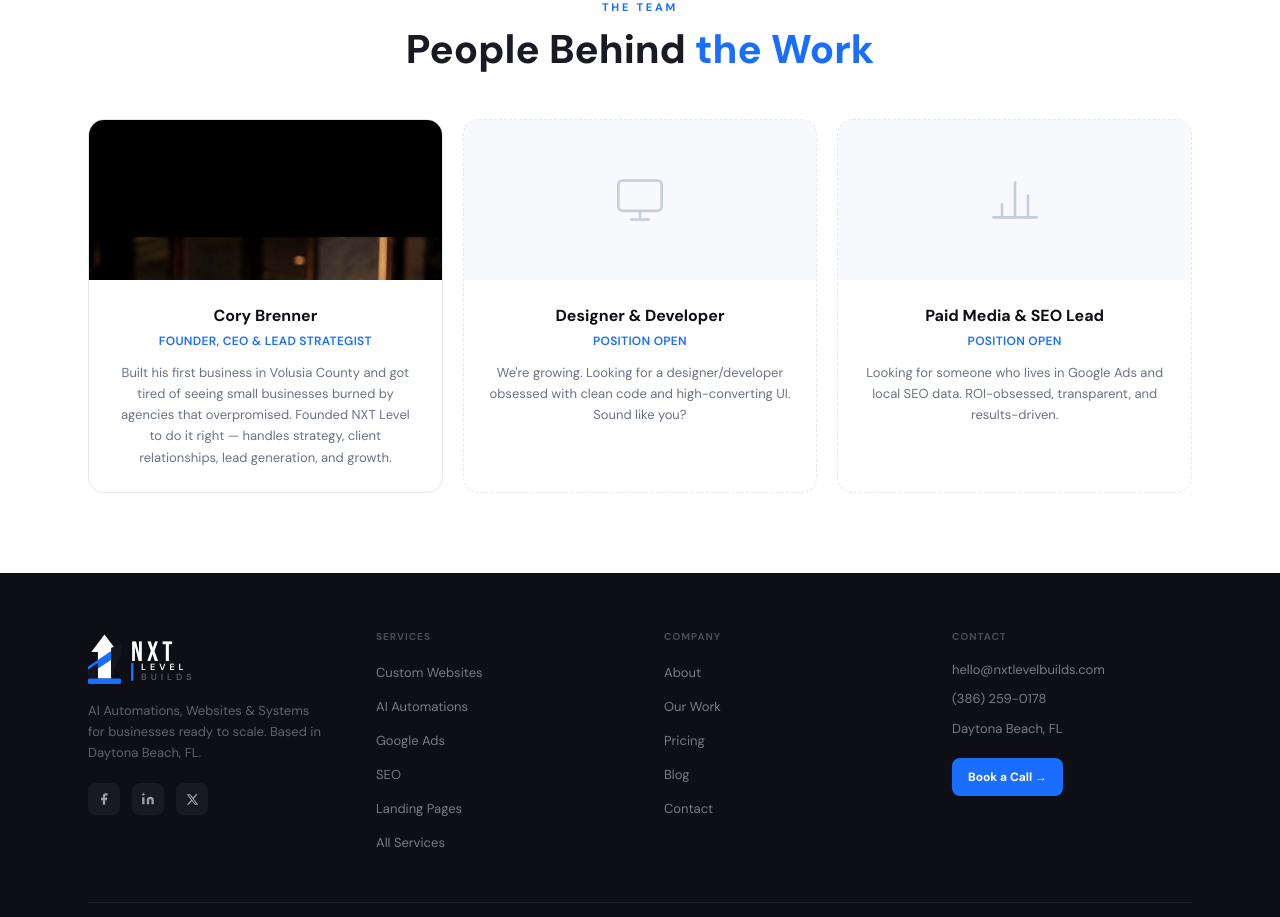
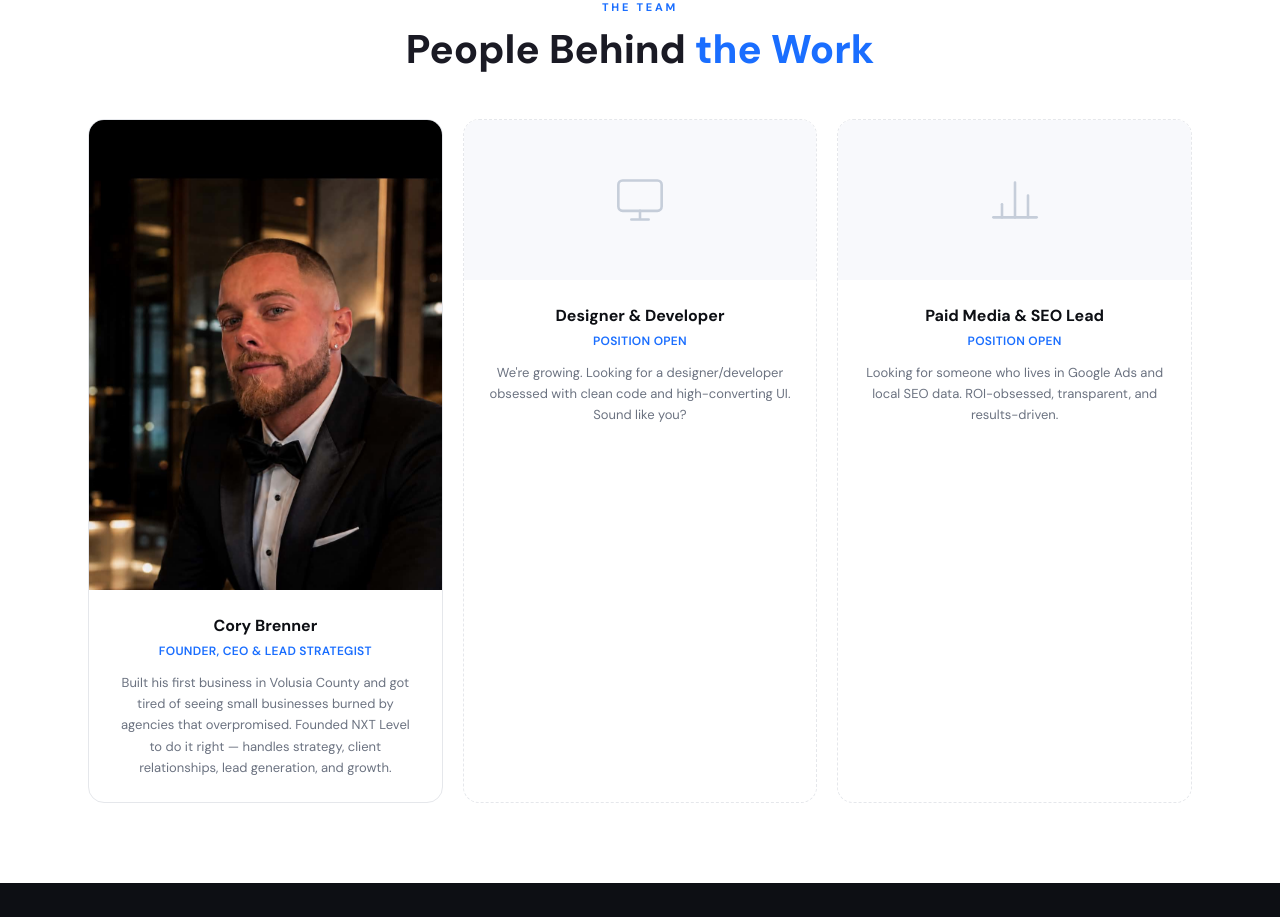
Before and after one commit to brennercory50-sys/nxtlevelbuikds, a Next.js app: page /about in a window 1280 px wide. Shown: the part 2080-2997 px from the top of the page. Built offline with nearby package versions, Linux system fonts and the light colour scheme.

Commit message:
Fix founder photo cropping — use aspect-[3/4] and object-[center_20%]

```diff
--- a/app/about/page.tsx
+++ b/app/about/page.tsx
@@ -116,8 +116,8 @@
           <div className="grid grid-cols-1 md:grid-cols-3 gap-5">
             {/* Cory — real */}
             <div className="border border-[#e5e7eb] rounded-2xl overflow-hidden hover:border-accent/30 hover:shadow-lg transition-all">
-              <div className="h-40 relative bg-[#eef3ff] overflow-hidden">
-                <img src="/images/cory.jpg" alt="Cory Brenner — Founder & CEO of NXT Level Builds" className="w-full h-full object-cover object-top" />
+              <div className="relative bg-[#eef3ff]">
+                <img src="/images/cory.jpg" alt="Cory Brenner — Founder & CEO of NXT Level Builds" className="w-full aspect-[3/4] object-cover object-[center_20%]" />
               </div>
               <div className="p-6 text-center">
                 <h4 className="font-bold text-[16px] text-dark mb-1">Cory Brenner</h4>
```
